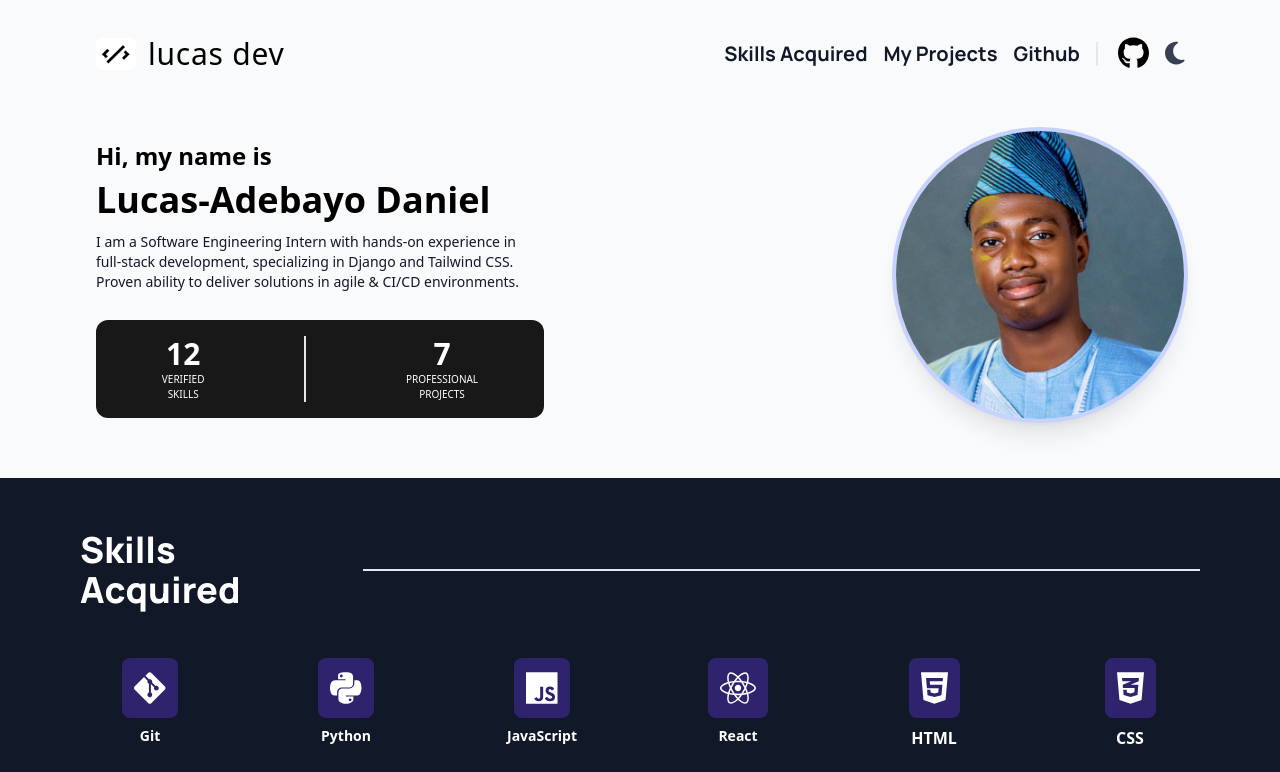
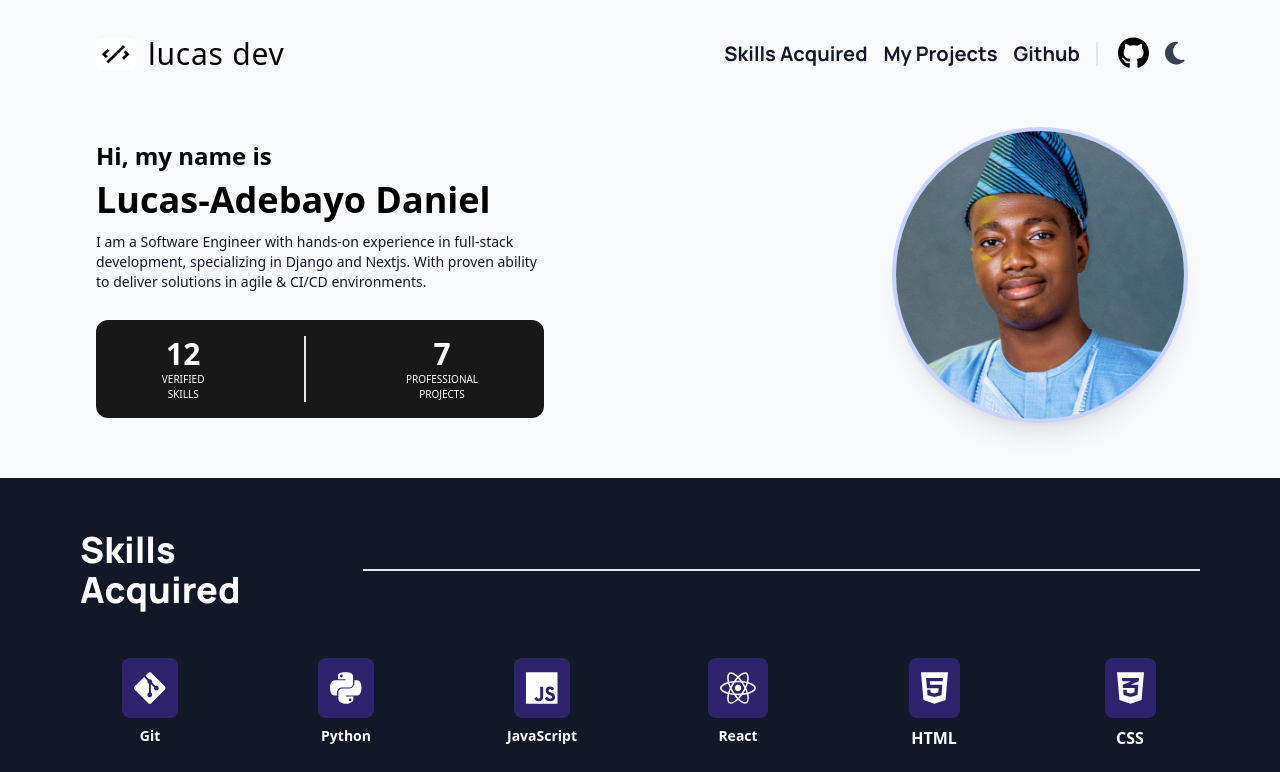
Before and after one commit to coollad49/lucas-dev-portfolio, a React (Vite) app: page / in a window 1280 px wide. Shown: the top 772 px of the page. Built offline with nearby package versions, Linux system fonts and the light colour scheme.

Commit message:
update about

```diff
--- a/src/components/Header.jsx
+++ b/src/components/Header.jsx
@@ -7,7 +7,7 @@ const Header = () => {
         <div className="dark:text-white flex flex-col items-center pb-6 max-w-md md:items-start">
             <h2 className="font-bold text-xl md:text-2xl mb-2">Hi, my name is</h2>
             <h1 className="font-bold text-3xl md:text-4xl mb-3">Lucas-Adebayo Daniel</h1>
-            <p className="text-sm text-center dark:text-gray-300 text-gray-900 md:text-left">I am a Software Engineering Intern with hands-on experience in full-stack development, specializing in Django and Tailwind CSS. Proven ability to deliver solutions in agile & CI/CD environments.</p>
+            <p className="text-sm text-center dark:text-gray-300 text-gray-900 md:text-left">I am a Software Engineer with hands-on experience in full-stack development, specializing in Django and Nextjs. With proven ability to deliver solutions in agile & CI/CD environments.</p>
             <div className="w-full dark:bg-white dark:text-black bg-black/90 text-white flex justify-around mt-7 p-4 rounded-xl">
                 <div className="flex flex-col items-center">
                     <span className="font-bold text-3xl">12</span>
```
